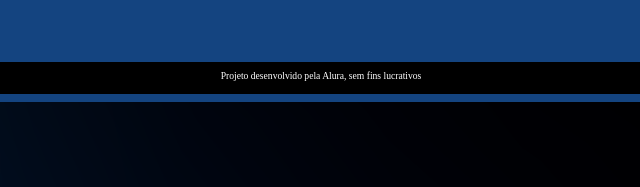
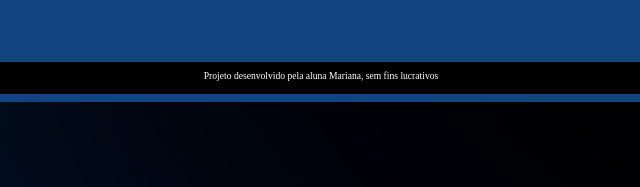
Before and after one commit to MarianaKochinski2025/cartao, a plain HTML site: page index.html in a window 1280 px wide. Shown: the part 706-893 px from the top of the page, 327-967 px from the left. Drawn offline with Linux system fonts and the light colour scheme.

Commit message:
Add files via upload

```diff
--- a/index.html
+++ b/index.html
@@ -23,7 +23,7 @@
         </section>
     </main>
     <footer>
-        <p>Projeto desenvolvido pela Alura, sem fins lucrativos</p>
+        <p>Projeto desenvolvido pela aluna Mariana, sem fins lucrativos</p>
     </footer>
     <script src="app.js"></script>
     <script src="perguntas.js"></script>
```
